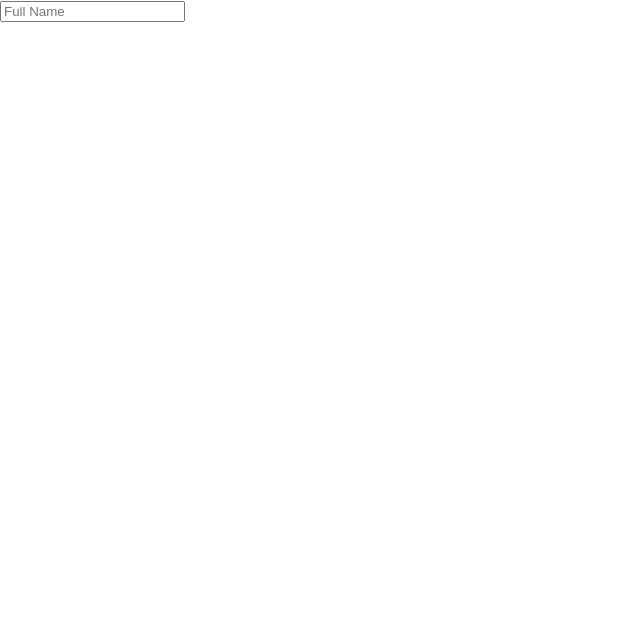
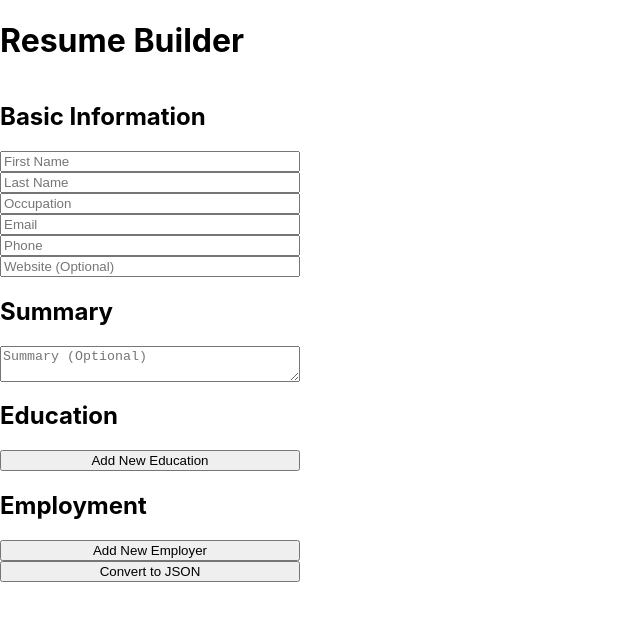
Before and after one commit to MintbeanHackathons/2020-03-21-ResumeBuilder, a React (Create React App) app: page / in a window 1280 px wide. Shown: the top 620 px of the page, without its empty margins (0-640 px from the left). Built offline with nearby package versions, Linux system fonts and the light colour scheme.

Commit message:
completed basic information section, working on adding new entries

```diff
--- a/package.json
+++ b/package.json
@@ -1,11 +1,12 @@
 {
-  "name": "resumeapp",
+  "name": "ResumeBuilder",
   "version": "0.1.0",
   "private": true,
   "dependencies": {
     "@testing-library/jest-dom": "^4.2.4",
     "@testing-library/react": "^9.3.2",
     "@testing-library/user-event": "^7.1.2",
+    "nanoid": "^2.1.11",
     "node-sass": "^4.13.1",
     "react": "^16.13.1",
     "react-dom": "^16.13.1",
--- a/src/App.js
+++ b/src/App.js
@@ -2,12 +2,110 @@ import React, { Component } from 'react';
 import './App.scss';
 
 export default class App extends Component {
+
+  // setting initial state to match the schema on https://jsonresume.org/schema/
+  state = {
+    data: {
+      basics: {
+        name: null,
+        label: null,
+        picture: null,
+        email: null,
+        phone: null,
+        website: null,
+        summary: null,
+        location: {
+          address: null,
+          postalCode: null,
+          city: null,
+          countryCode: null,
+          region: null
+        },
+        profiles: []
+      },
+      work: [],
+      volunteer: [],
+      education: [],
+      awards: [],
+      publications: [],
+      skills: [],
+      languages: [],
+      interests: [],
+      references: []
+    }
+  }
+
+  // adds a new entry to the respective section
+  addNew = (event) => {
+    const entryArray = this.state.data[event.target.value].slice()
+    if (event.target.value === "education") {
+      entryArray.push({
+        institution: null,
+        area: null,
+        studyType: null,
+        startDate: null,
+        endDate: null,
+        gpa: null,
+        courses: []
+      })
+    }
+
+    this.setState({
+      ...this.state,
+      data: {
+        ...this.state.data,
+        [event.target.value]: entryArray
+      }
+    })
+  }
+
+  // event handler to retrieve form data
+  formHandler = (event) => {
+    event.preventDefault()
+    console.log(event.target.name)
+    // if (event.target.name === "education") {
+    //   console.log("edd")
+    // }
+  }
+
   render() {
     return (
       <div className="main">
-        <form className="form">
-          <input className="form__input" name="name" placeholder="Full Name" />
+        <h1 className="main__title">Resume Builder</h1>
+
+        <form className="form" id="form" onSubmit={this.formHandler}>
+
+          <h2 className="form__subheader">Basic Information</h2>
+          <input className="form__input" type="text" name="first-name" placeholder="First Name" />
+          <input className="form__input" type="text" name="last-name" placeholder="Last Name" />
+          <input className="form__input" type="text" name="occupation" placeholder="Occupation" />
+          <input className="form__input" type="text" name="email" placeholder="Email" />
+          <input className="form__input" type="text" name="phone" placeholder="Phone" />
+          <input className="form__input" type="text" name="website" placeholder="Website (Optional)" />
+
+          <h2 className="form__subheader">Summary</h2>
+          <textarea className="form__input" type="text" name="website" placeholder="Summary (Optional)" />
+
+          <h2 className="form__subheader">Education</h2>
+          {this.state.data.education.map(item => {
+            return (
+              <div className="form__education" key={this.state.data.education.length}>
+                <input className="form__input" type="text" name="schoolName" placeholder="School Name" />
+                <div className="form__education-dates">
+                  <label className="form__education-start" htmlFor="schoolStart">Start Date</label>
+                  <input className="form__input" type="date" name="schoolStart" />
+                </div>
+              </div>
+            )
+          })}
+          <button className="form__add-new" type="button" name="addNew" value="education" onClick={this.addNew}>Add New Education</button>
+
+          <h2 className="form__subheader">Employment</h2>
+          <button className="form__add-new" type="button" name="addNew" value="work" onClick={this.addNew}>Add New Employer</button>
+
+          <button className="form__button" name="submit">Convert to JSON</button>
         </form>
+
       </div>
     );
   }
--- a/src/App.scss
+++ b/src/App.scss
@@ -1,5 +1,11 @@
 .main {
-
 }
 
-.form {}
+.form {
+  display: flex;
+  flex-direction: column;
+  width: 300px;
+
+  &__input {
+  }
+}
```
Also changed, not shown: 2 other files (tests, documents, lock files or other folders).
